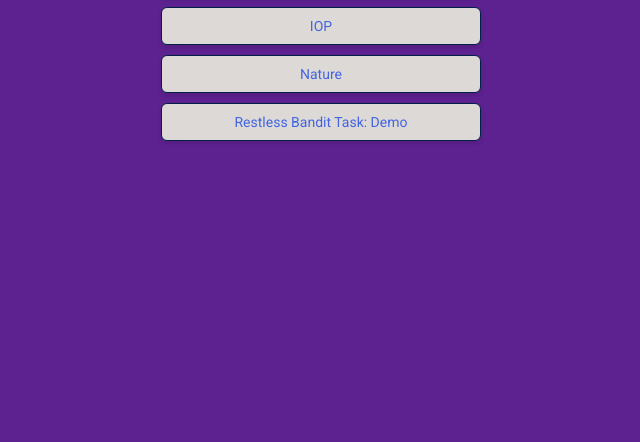
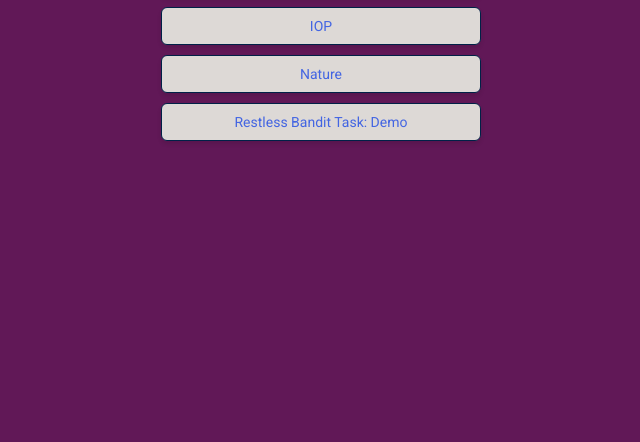
Before and after one commit to hm-281/links, a plain HTML site: page index.html in a window 1280 px wide. Shown: the part 358-800 px from the top of the page, without its empty margins (319-959 px from the left). Drawn offline with Linux system fonts and the light colour scheme.

Commit message:
Update styles.css

```diff
--- a/styles.css
+++ b/styles.css
@@ -6,7 +6,7 @@
 
 body {
   font-family: 'Roboto', sans-serif;
-  background-color: #5d2190;
+  background-color: #611857;
   display: flex;
   justify-content: center;
   align-items: center;
```
